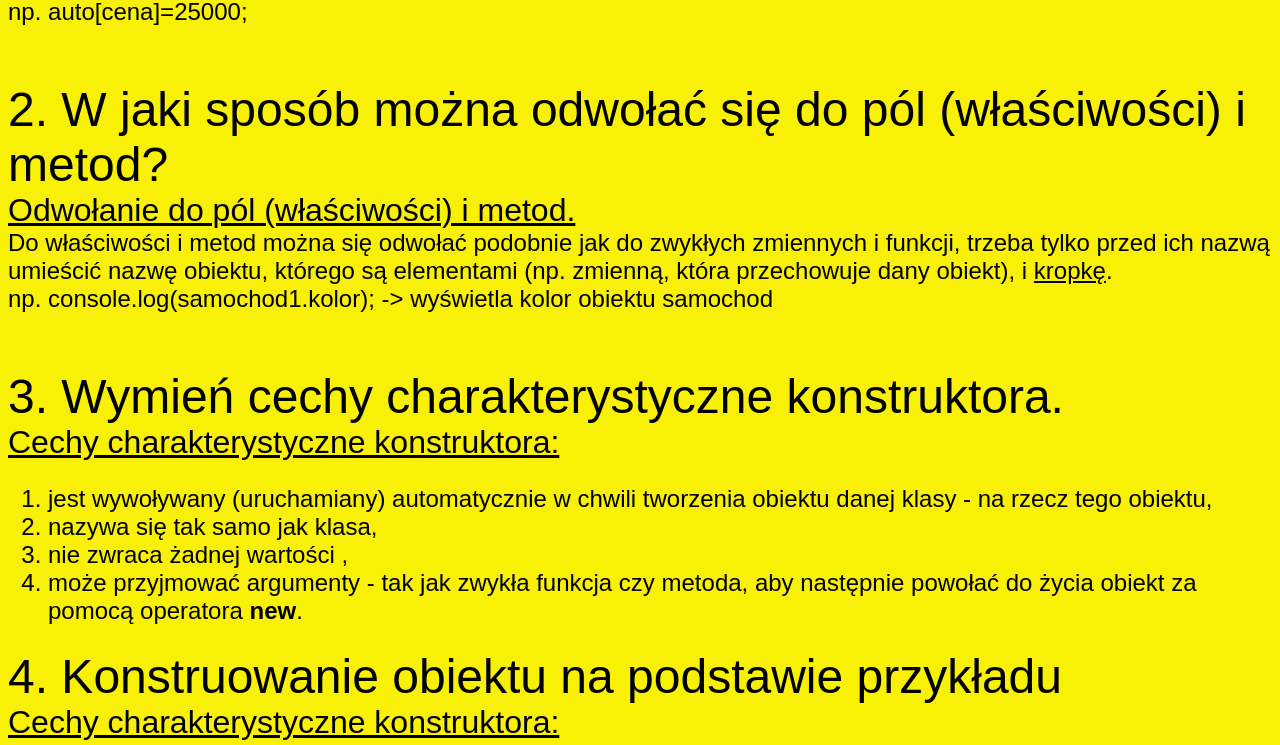
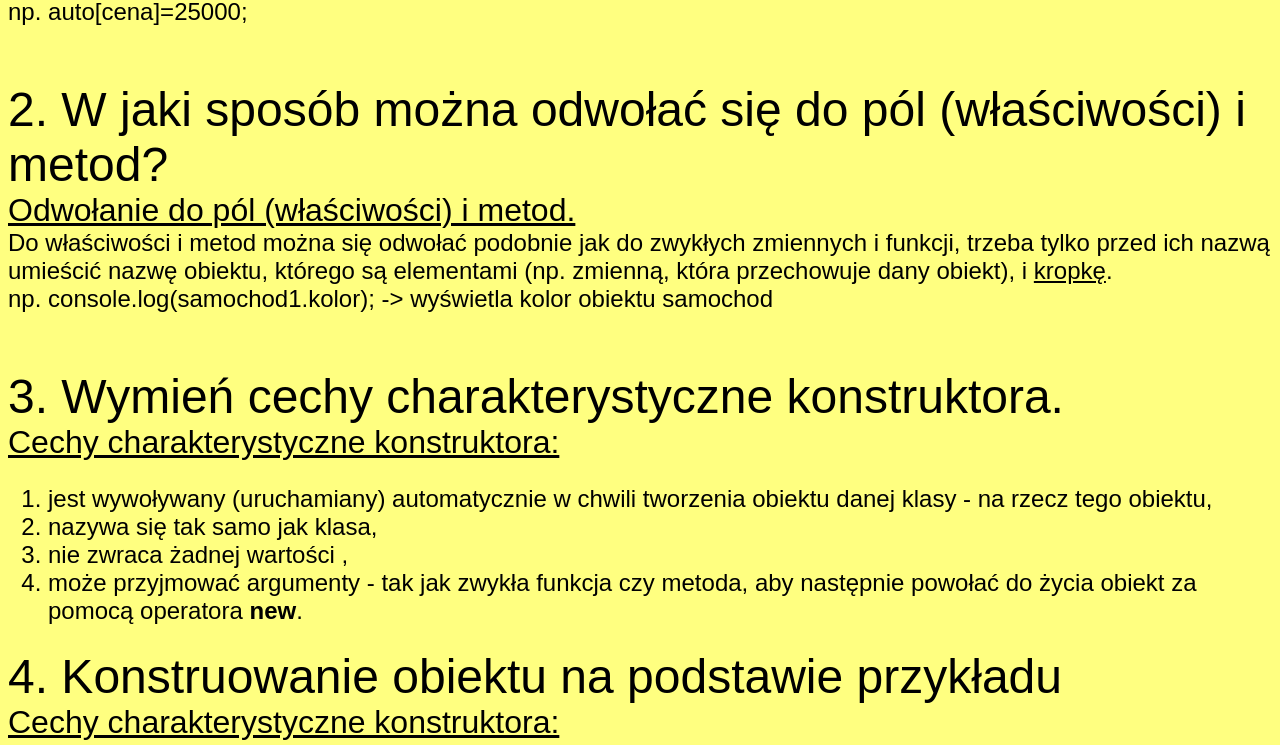
Before and after one commit to MrHartix/obiektowe, a plain HTML site: page zadanie25.html in a window 1280 px wide. Shown: the part 568-1313 px from the top of the page. Drawn offline with Linux system fonts and the light colour scheme.

Commit message:
Add files via upload

```diff
--- a/zadanie25.html
+++ b/zadanie25.html
@@ -10,7 +10,7 @@
             justify-content: center;
             align-items: center;
             min-height: 100vh;
-            background-color: #F8F005;
+            background-color: #ffff80;
         }
 
         button, button::after {
```
Also changed, not shown: index.html (+1 -1 lines), zadanie24.html (+1 -1 lines).
